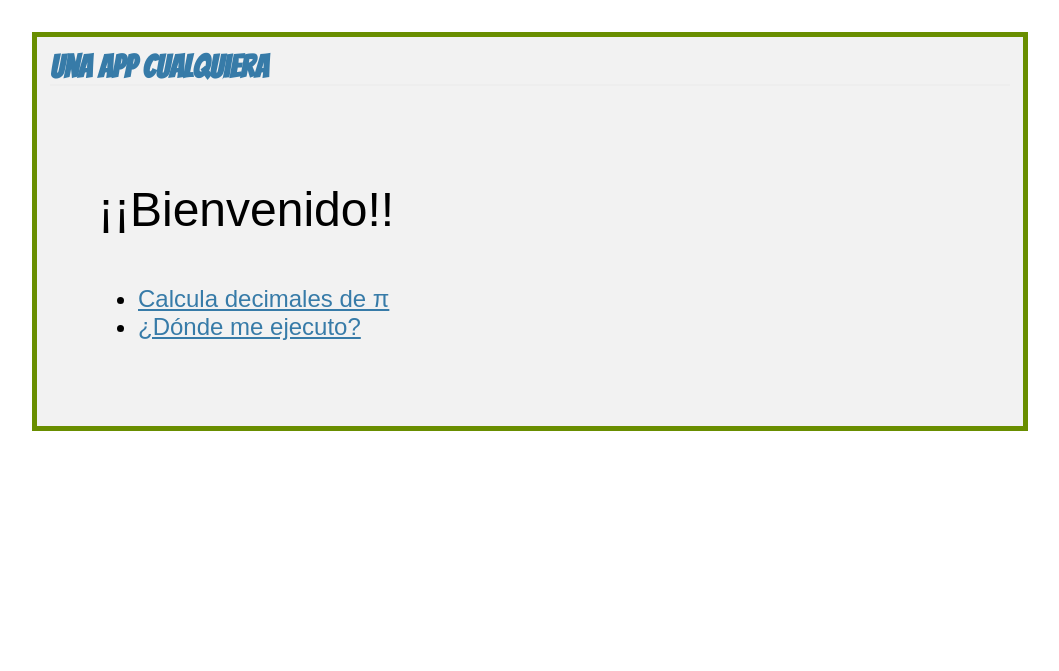
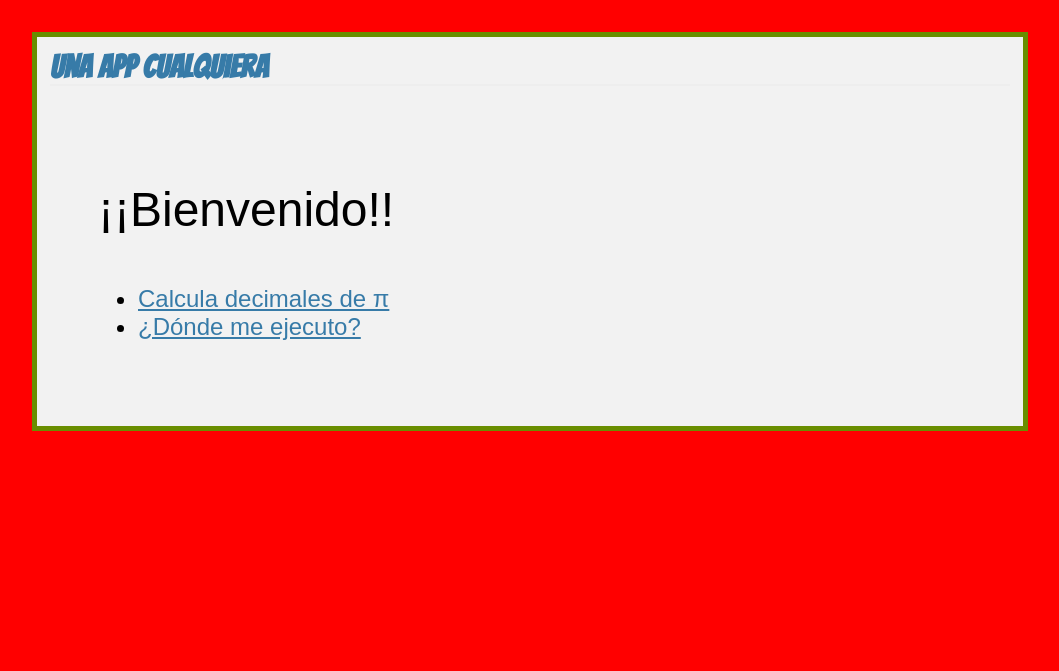
Before and after one commit to cowbotic/test, a Flask app: page / in a window 1280 px wide. Shown: the top 671 px of the page, without its empty margins (110-1169 px from the left). Run offline with Flask 2, Linux system fonts and the light colour scheme; some web fonts are replaced.

Commit message:
Update style.css

```diff
--- a/static/style.css
+++ b/static/style.css
@@ -1,6 +1,6 @@
 @import url('https://fonts.googleapis.com/css?family=Bangers|Fira+Sans+Extra+Condensed:300,400');
 
-body            { background: white; }
+body            { background: red; }
 a, h1, h2       { color: #377BA8; }
 h1, h2          { font-family: 'Bangers', cursive; margin: 0; }
 h1              { border-bottom: 2px solid #eee; }
```
